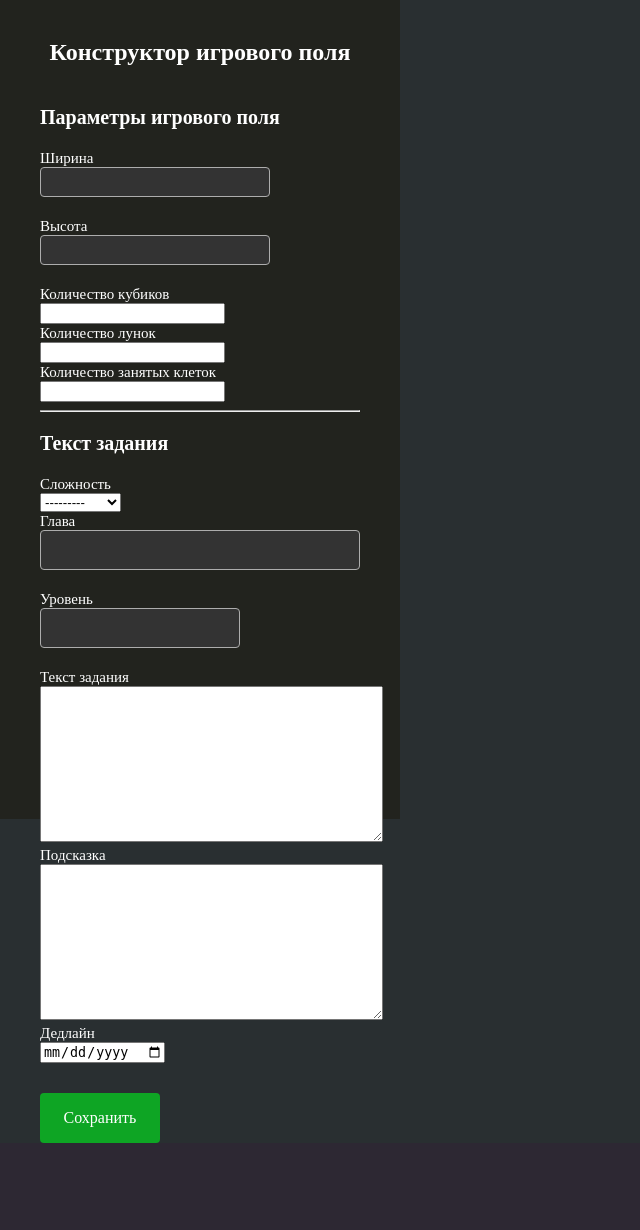
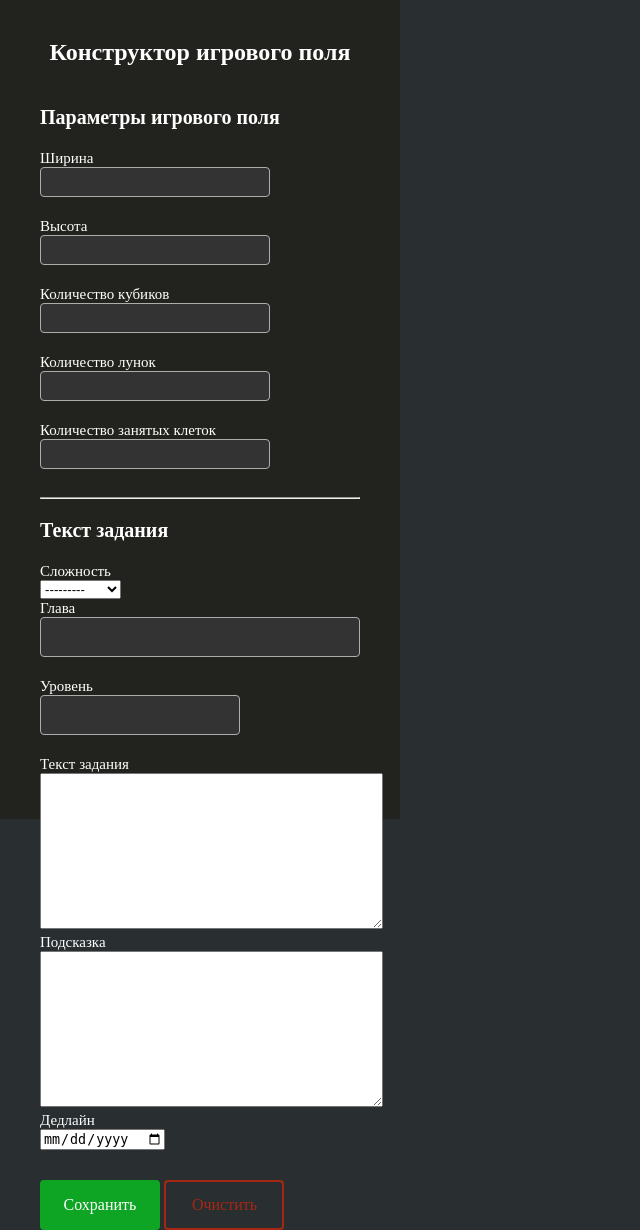
Before and after one commit to ilgorpy/kidcode, a Django app: page /constructor/ in a window 1280 px wide. Shown: the part 76-1306 px from the top of the page, without its empty margins (0-640 px from the left). Before the commit the page ends 1219 px from the top, so only its background shows below. Run offline with Django 5.2, Linux system fonts and the light colour scheme.

Commit message:
fixed after merge

```diff
--- a/kidcode/mainapp/static/mainapp/css/styles.css
+++ b/kidcode/mainapp/static/mainapp/css/styles.css
@@ -565,7 +565,7 @@ form.settings h1{
   margin-bottom: 10px;
 }
 
-#id_width.form-input, #id_height.form-input, #id_holes.form-input, #id_cubes.form-input, #id_blocks.form-input{
+#id_width.form-input, #id_height.form-input, #id_hole.form-input, #id_cube.form-input, #id_block.form-input{
   width: 230px;
   height: 30px;
   padding: 10px;
--- a/kidcode/mainapp/templates/mainapp/constructor.html
+++ b/kidcode/mainapp/templates/mainapp/constructor.html
@@ -32,8 +32,10 @@
     {% endfor %}
 
     <!-- Кнопка для сохранения обеих форм -->
-     <div class = "buttons">
-    <button type="submit" class="main">Сохранить</button>
+    <div class = "buttons">
+        <button type="submit" class="main">Сохранить</button>
+        <button type="reset" class = "reset">Очистить</button>
+        </div>
 </form>
 
 
```
